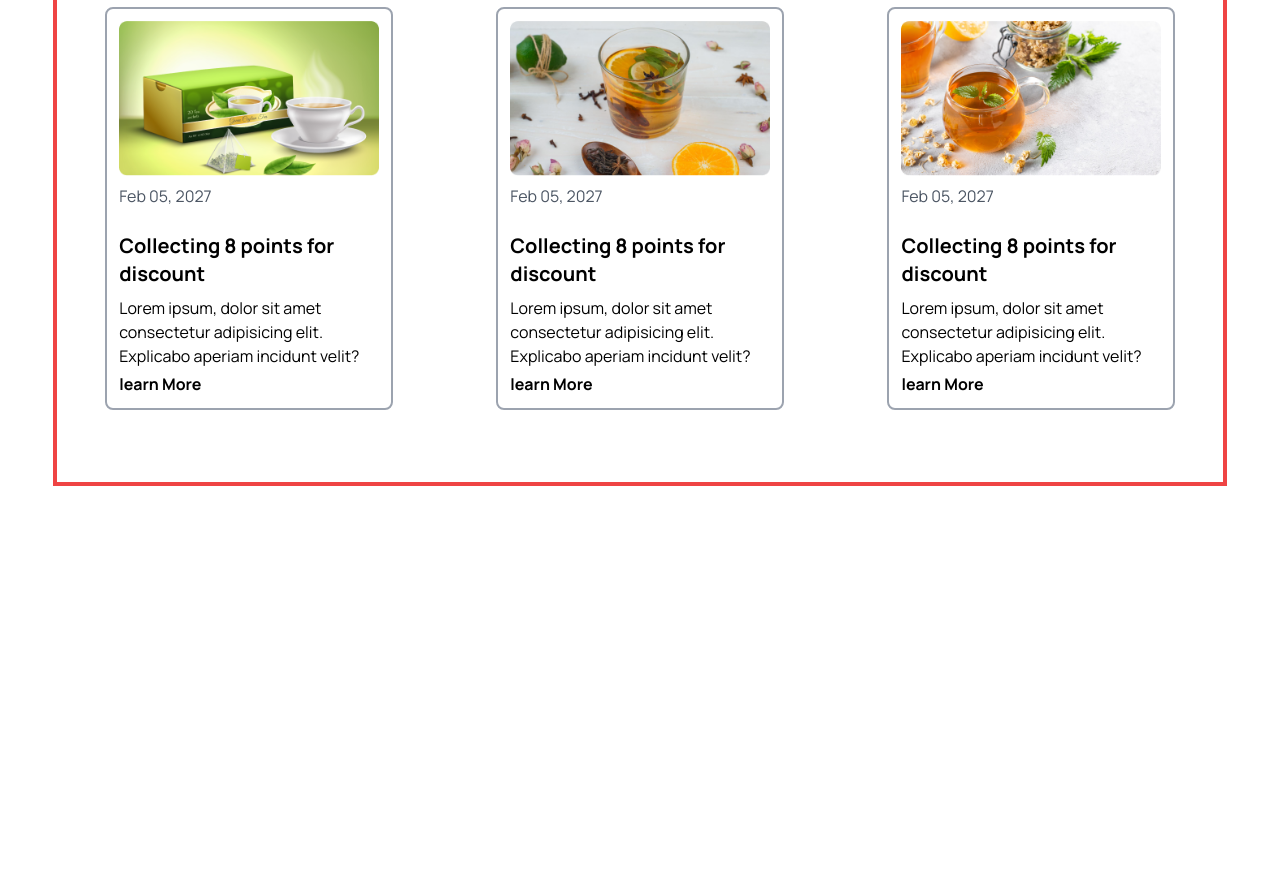
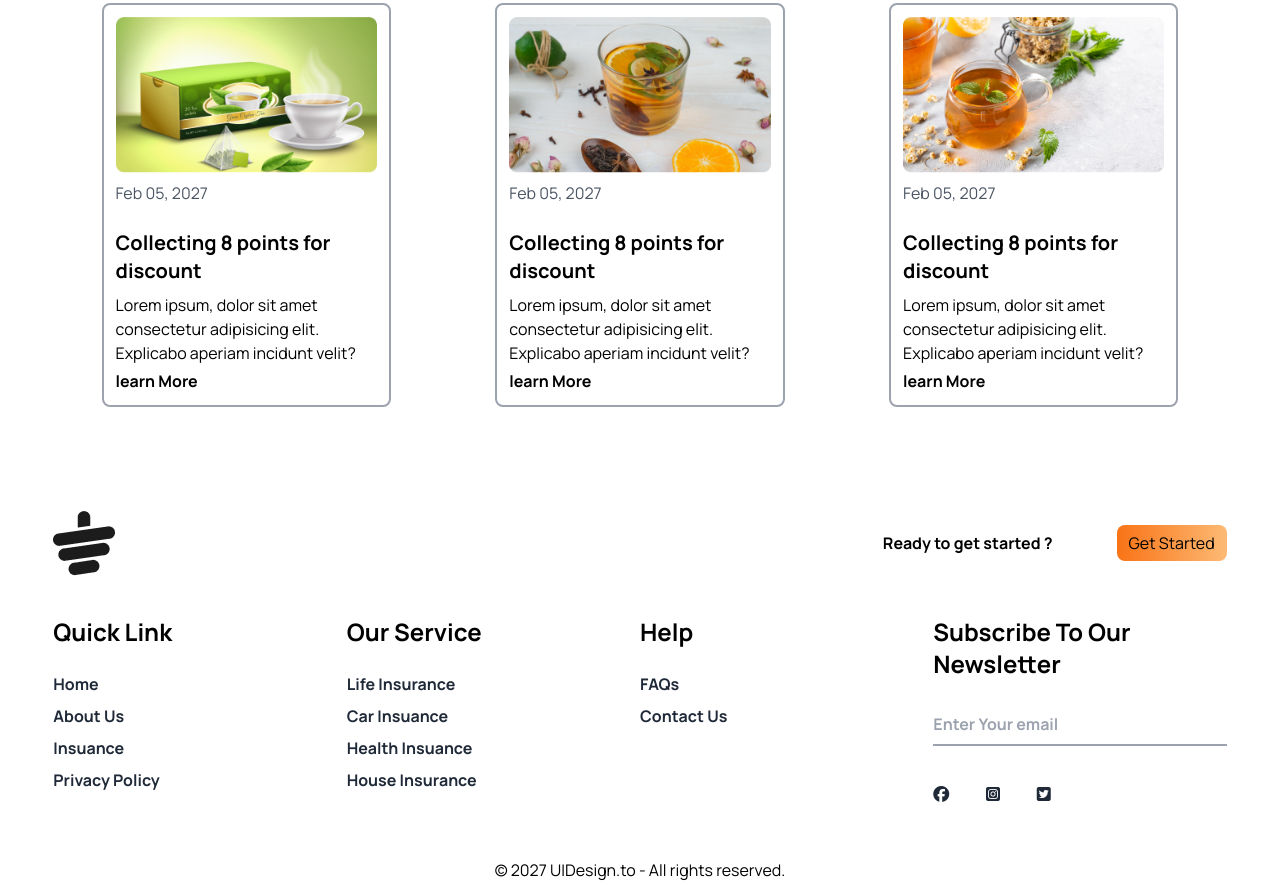
Before and after one commit to Rahul-4u/Tea-Web, a website: page index.html in a window 1280 px wide. Shown: the part 2592-3482 px from the top of the page. Before the commit the page ends 3078 px from the top, so only its background shows below. Drawn offline with nearby package versions, Linux system fonts and the light colour scheme.

Commit message:
footer seaction add

```diff
--- a/index.html
+++ b/index.html
@@ -233,7 +233,7 @@
 
            <!-- -----------News section ----------- -->
 
-           <section class="w-11/12 py-8 mx-auto border-4 border-red-500">
+           <section class="w-11/12 py-8 mx-auto">
 
             <div class="titel-text w-full lg:w-1/2 items-center mx-auto text-center py-5">
 
@@ -289,5 +289,81 @@
 
 
     </main>
+    <footer class="max-w-screen-2xl pt-8 manrope mx-auto">
+      <!-- ---------footer section start------------ -->
+       <section class="w-11/12 mx-auto">
+        <!-- ----------- -->
+       <div class="top flex justify-between">
+        <div class="logo">
+          <img src="images/cup.png" alt="">
+        </div>
+        <div class="text md:flex  items-center gap-16">
+          <h1 class="mdtext-xl font-bold">Ready to get started ?</h1>
+          <button class="py-1.5 px-3 rounded-lg   bg-gradient-to-r from-orange-500 to-orange-300">Get Started</button>
+        </div>
+       </div>
+
+
+       <!-- ------------- -->
+        <div class="middel py-10 grid md:grid-cols-4">
+          <!-- 1-- -->
+          <div>
+            <h1 class="text-2xl font-bold capitalize">quick Link</h1>
+            <br>
+            <ul class="nav-items  font-bold text-gray-800 gap-2 flex flex-col">
+              <li><a href="/">Home</a></li>
+              <li><a href="/">About Us</a></li>
+              <li><a href="/">Insuance</a></li>
+              <li><a href="/">Privacy Policy</a></li>
+            </ul>
+          </div>
+
+           <!--2 -- -->
+           <div>
+            <h1 class="text-2xl font-bold capitalize">Our Service</h1>
+            <br>
+            <ul class="nav-items  font-bold text-gray-800 gap-2 flex flex-col">
+              <li><a href="/">Life Insurance</a></li>
+              <li><a href="/">Car Insuance</a></li>
+              <li><a href="/">Health Insuance</a></li>
+              <li><a href="/">House Insurance</a></li>
+            </ul>
+           </div>
+
+            <!--3 -- -->
+          <div>
+            <h1 class="text-2xl font-bold capitalize">Help</h1>
+            <br>
+            <ul class="nav-items  font-bold text-gray-800 gap-2 flex flex-col">
+              <li><a href="/">FAQs</a></li>
+              <li><a href="/">Contact Us</a></li>
+            </ul>
+          </div>
+
+           <!--4 -- -->
+           <div>
+            <h1 class="text-2xl font-bold capitalize">Subscribe to our newsletter</h1>
+            <br>
+            <div class="nav-items  font-bold text-gray-800 gap-2 flex flex-col">
+              <input class="border-b-2 border-gray-400 py-2" type="email" placeholder="Enter Your email">
+              <div>
+                <div class="flex justify-between w-2/5 mb-2 mt-8">
+                  <i class="fa-brands fa-facebook"></i>
+                  <i class="fa-brands fa-square-instagram"></i>
+                  <i class="fa-brands fa-square-twitter"></i>
+                </div>
+
+              </div>
+            </div>
+           </div>
+
+        </div>
+        <hr class="h-0.5 bg-gray-300  md:hidden my-6">
+<!-- ------------------- -->
+        <div class="py-2 ">
+          <p class="text-center">© 2027 UIDesign.to - All rights reserved.</p>
+       </section>
+
+    </footer>
 </body>
 </html>
```
